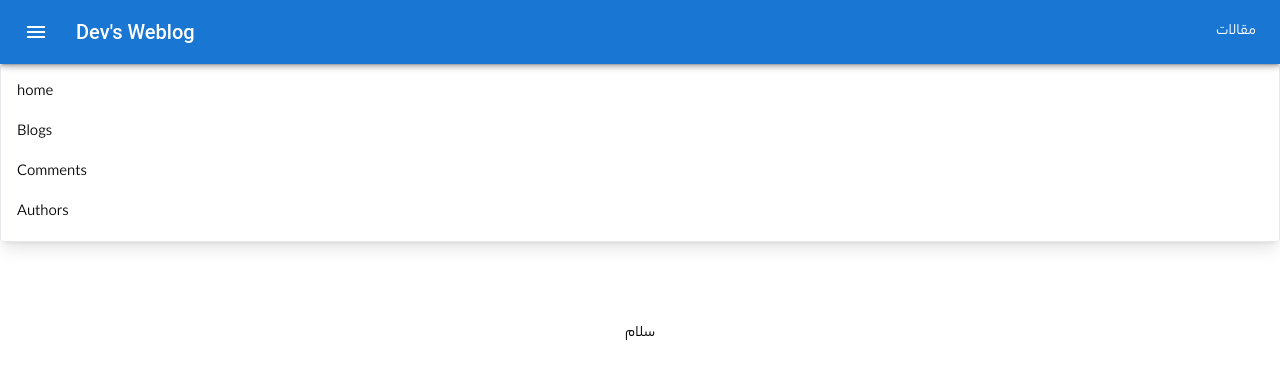
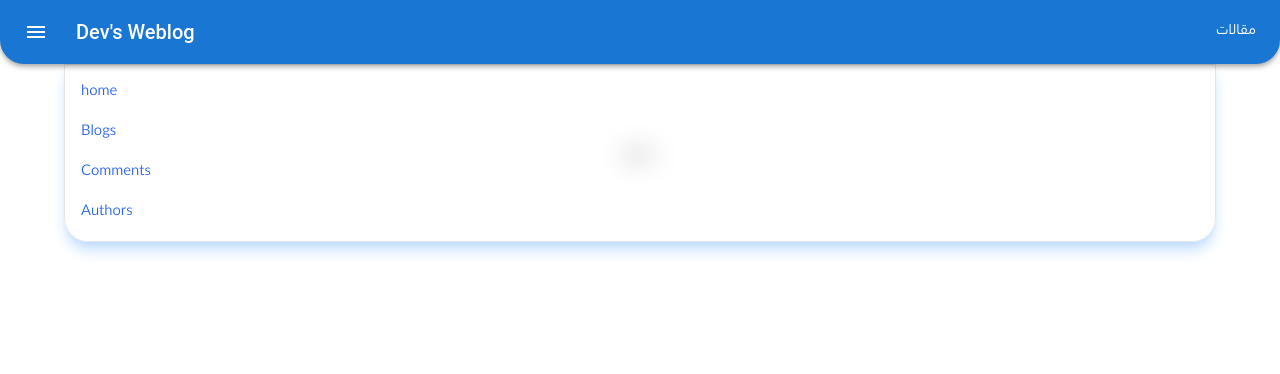
Before and after one commit to hasanashrafi/weblog-react-graphql, a React (Create React App) app: page / in a window 1280 px wide. Both pictures are taken after a click on the button "menu". Shown: the top 374 px of the page. Built offline with nearby package versions, Linux system fonts and the light colour scheme; no server answers.

Commit message:
`Refactor ButtonAppBar component and add child variant to Tailwind config`

```diff
--- a/src/layout/Layout.js
+++ b/src/layout/Layout.js
@@ -11,7 +11,7 @@ export default function ButtonAppBar() {
 
   return (
     <Box sx={{ flexGrow: 1 }}  >
-      <AppBar position="sticky" className='max-w-7xl mx-auto '  >
+      <AppBar position="sticky" className='rounded-b-3xl max-w-7xl mx-auto '  >
         <Toolbar className='flex items-center' >
 
           <IconButton onClick={() => setIsOpen(!isOpen)}
@@ -37,8 +37,8 @@ export default function ButtonAppBar() {
 
       {
         isOpen ? (
-          <div className='flex flex-col  shadow-lg rounded max-h-max w-full p-4 bg-white/20 border backdrop-blur-md'>
-            <ul className='flex flex-col gap-4'>
+          <div className='shadow-blue-200 z-20 absolute top-auto right-0 left-0 flex flex-col  shadow-lg  max-h-max  max-w-6xl w-[96%]  transition-all ease-in-out  rounded-b-3xl mx-auto p-4 bg-white/20 border backdrop-blur-md'>
+            <ul className='child-hover:text-blue-800 cursor-pointer  child:w-fit child:font-semibold child:transition-all child:ease-in-out flex flex-col gap-4 text-blue-600'>
               <li>home</li>
               <li>Blogs</li>
               <li>Comments</li>
--- a/tailwind.config.js
+++ b/tailwind.config.js
@@ -13,5 +13,10 @@ export default {
       }
     },
   },
-  plugins: [],
+  plugins: [
+    function ({ addVariant }) {
+      addVariant('child', '& > *');
+      addVariant('child-hover', '& > *:hover');
+    }
+  ],
 }
```
